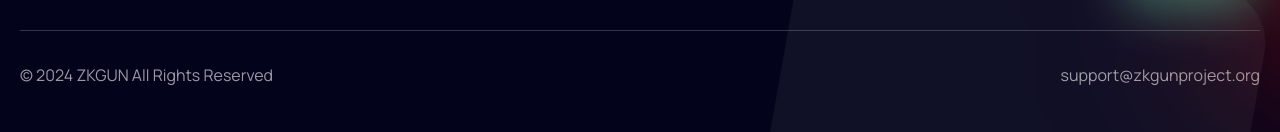
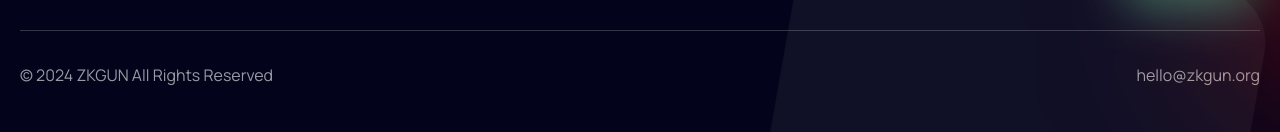
Before and after one commit to ceassefire2/zkgun, a React (Create React App) app: page /documentation in a window 1280 px wide. Shown: the part 2101-2233 px from the top of the page. Built offline with nearby package versions, Linux system fonts and the light colour scheme.

Commit message:
email change

```diff
--- a/src/components/common/Footer.jsx
+++ b/src/components/common/Footer.jsx
@@ -65,7 +65,7 @@ const Footer = () => {
             </div>
           </div>
           <div className="mt-5 sm:mt-0">
-            <a rel="noreferrer" href="mailto:support@zkgunproject.org">
+            <a rel="noreferrer" href="mailto:hello@zkgun.org">
               <CommonBtn btntext={"Support"} />
             </a>
           </div>
@@ -76,10 +76,10 @@ const Footer = () => {
           </p>
           <a
             rel="noreferrer"
-            href="mailto:support@zkgunproject.org"
+            href="mailto:hello@zkgun.org"
             className="text-white text-opacity-60 hover:text-opacity-100 duration-300 text-base sm:text-sm md:text-base font-normal font-manrope h-full text-center mt-4 mb-8 sm:my-0"
           >
-            support@zkgunproject.org
+            hello@zkgun.org
           </a>
         </div>
       </div>
```
